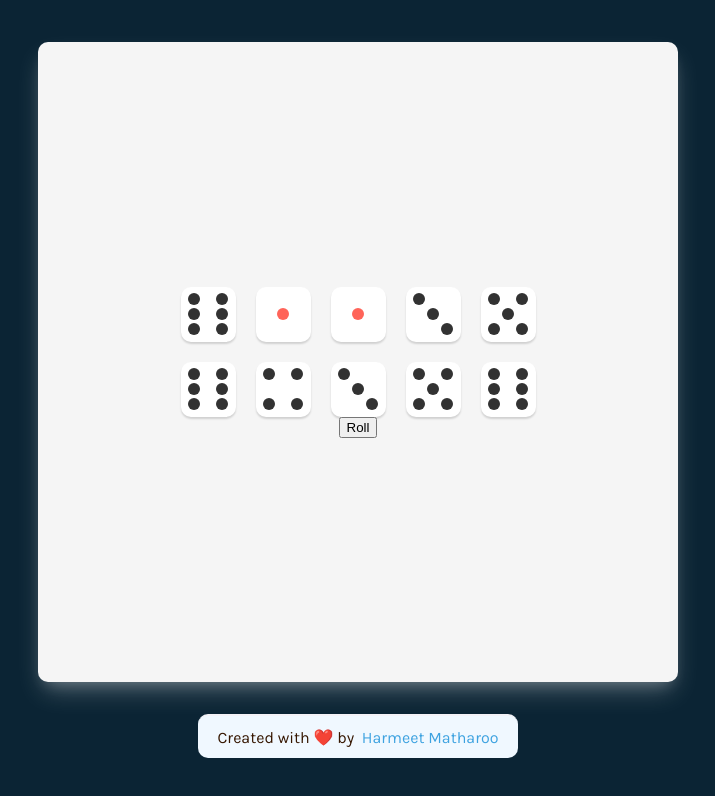
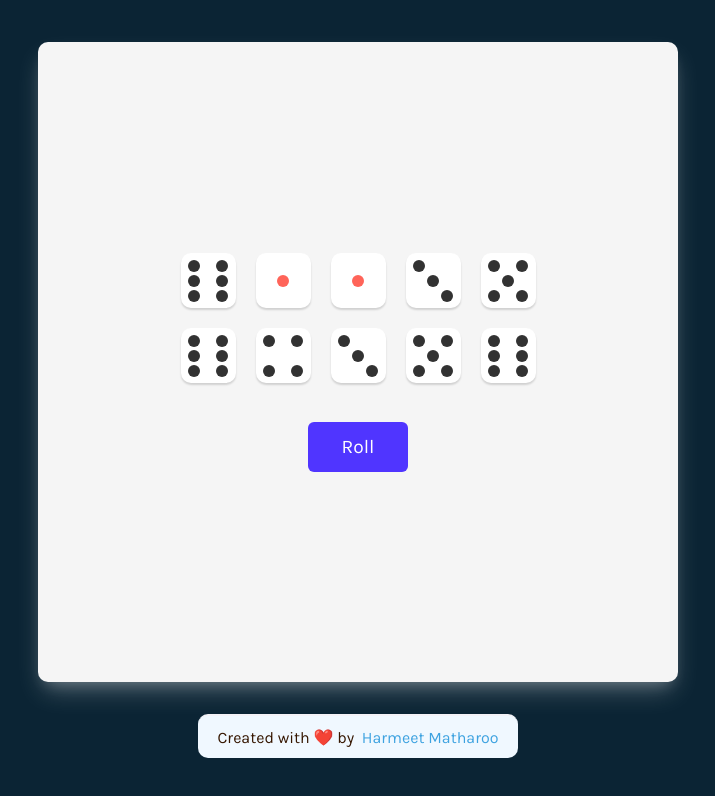
Before and after one commit to hmjatt/Tenzies-ReactJS, a React (Create React App) app in the folder tenzies/: page / in a window 1280 px wide. Shown: the top 796 px of the page, without its empty margins (282-997 px from the left). Built offline with nearby package versions, Linux system fonts and the light colour scheme.

Commit message:
style `Roll Dice Button`

```diff
--- a/tenzies/src/styles/App.css
+++ b/tenzies/src/styles/App.css
@@ -1,3 +1,4 @@
+/* App Component */
 .App {
 	font-family: "Karla", sans-serif;
 	text-align: center;
@@ -26,6 +27,30 @@ main {
 	grid-template: auto auto / repeat(5, 1fr);
 	gap: 20px;
 }
+
+.roll-dice {
+	margin-top: 2em;
+	height: 50px;
+	width: 100px;
+	border: none;
+	border-radius: 6px;
+	background-color: #5035FF;
+	color: white;
+	font-size: 1.2rem;
+	font-family: 'Karla', sans-serif;
+	cursor: pointer;
+}
+
+.roll-dice:focus {
+	outline: none;
+}
+
+.roll-dice:active {
+	box-shadow: inset 5px 5px 10px -3px rgba(0, 0, 0, 0.7);
+}
+
+/* App Component */
+
 
 /* Dice Component */
 .dice-face {
@@ -73,7 +98,8 @@ main {
 	justify-content: space-between;
 }
 
-.second-face .dot:nth-of-type(2), .third-face .dot:nth-of-type(3) {
+.second-face .dot:nth-of-type(2),
+.third-face .dot:nth-of-type(3) {
 	align-self: flex-end;
 }
 
@@ -81,15 +107,18 @@ main {
 	align-self: flex-start;
 }
 
-.third-face .dot:nth-of-type(2), .fifth-face .column:nth-of-type(2) {
+.third-face .dot:nth-of-type(2),
+.fifth-face .column:nth-of-type(2) {
 	align-self: center;
 }
 
-.fourth-face .column, .fifth-face .column {
+.fourth-face .column,
+.fifth-face .column {
 	display: flex;
 	flex-direction: column;
 	justify-content: space-between;
 }
+
 /* Dice Component */
 
 /* Footer Component */
```
Also changed, not shown: 1 other file (tests, documents, lock files or other folders).
